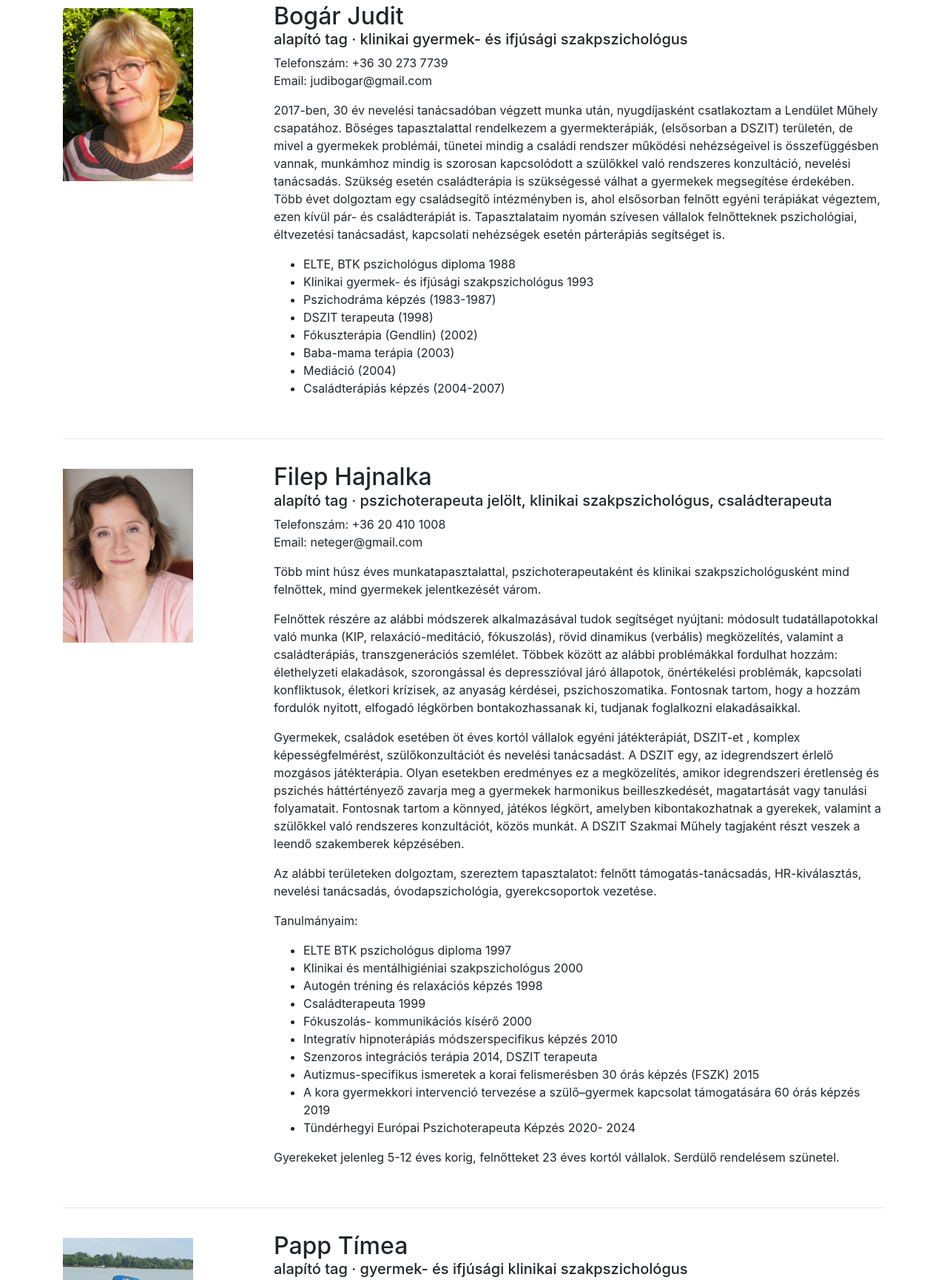
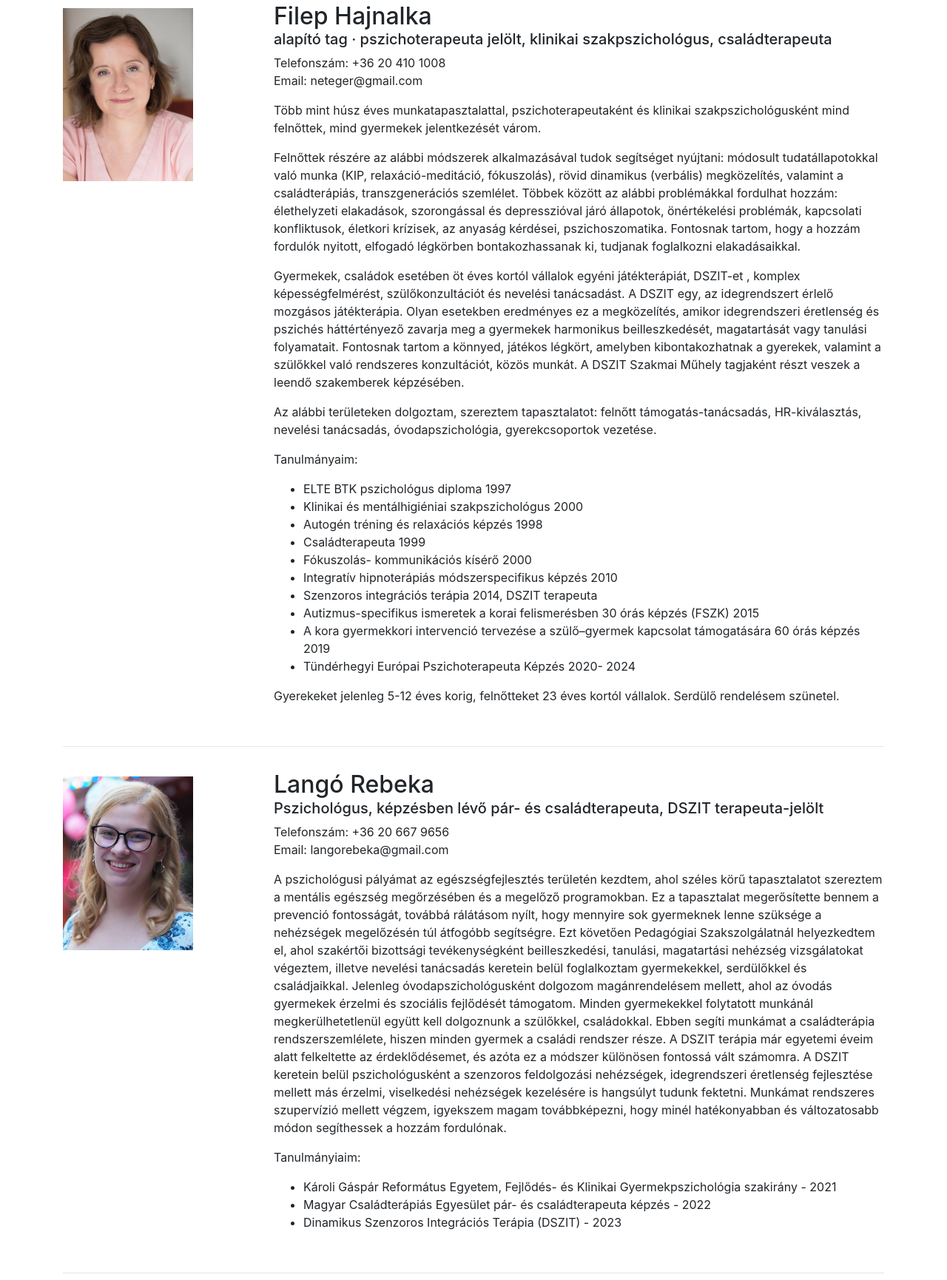
Before and after one commit to zoltan-langsfeld/lendulet-muhely, a website: page src/colleagues.html in a window 1280 px wide. Shown: the part 1948-3679 px from the top of the page at 74% size. Drawn offline with nearby package versions, Linux system fonts and the light colour scheme; files that its build step writes are made by us from their sources.

Commit message:
Removes colleague

```diff
--- a/src/colleagues.html
+++ b/src/colleagues.html
@@ -130,51 +130,6 @@
                 </ul>
             </div>
         </div>
-        <div id="bogar-judit-anchor"></div>
-        <hr class="divider">
-        <div class="row">
-            <div class="col-md-3">
-                <img alt="image" src="./assets/colleagues/bogar_judit.jpg">
-            </div>
-            <div class="col-md-9" id="bogar-judit">
-                <h2 class="name"></h2>
-                <h5 class="title">alapító tag &middot; </h5>
-                <p>
-                    Telefonszám: <span class="phone-nr"></span>
-                    <br>
-                    Email: <span class="email"></span>
-                </p>
-                <p>
-                    2017-ben, 30 év nevelési tanácsadóban végzett munka után, nyugdíjasként
-                    csatlakoztam a Lendület
-                    Műhely csapatához. Bőséges tapasztalattal rendelkezem a gyermekterápiák,
-                    (elsősorban a DSZIT)
-                    területén, de mivel a gyermekek problémái, tünetei mindig a családi rendszer
-                    működési
-                    nehézségeivel is összefüggésben vannak, munkámhoz mindig is szorosan
-                    kapcsolódott a szülőkkel
-                    való rendszeres konzultáció, nevelési tanácsadás. Szükség esetén családterápia
-                    is szükségessé válhat
-                    a gyermekek megsegítése érdekében. Több évet dolgoztam egy családsegítő
-                    intézményben is, ahol
-                    elsősorban felnőtt egyéni terápiákat végeztem, ezen kívül pár- és családterápiát
-                    is. Tapasztalataim
-                    nyomán szívesen vállalok felnőtteknek pszichológiai, éltvezetési tanácsadást,
-                    kapcsolati nehézségek
-                    esetén párterápiás segítséget is.
-                </p>
-                <ul>
-                    <li>ELTE, BTK pszichológus diploma 1988</li>
-                    <li>Klinikai gyermek- és ifjúsági szakpszichológus 1993</li>
-                    <li>Pszichodráma képzés (1983-1987)</li>
-                    <li>DSZIT terapeuta (1998)</li>
-                    <li>Fókuszterápia (Gendlin) (2002)</li>
-                    <li>Baba-mama terápia (2003)</li>
-                    <li>Mediáció (2004)</li>
-                    <li>Családterápiás képzés (2004-2007)</li>
-                </ul>
-            </div>
-        </div>
         <div id="filep-hajnalka-anchor"></div>
         <hr class="divider">
         <div class="row" id="filep-hajnalka">
@@ -239,6 +194,48 @@
                     szünetel.</p>
             </div>
         </div>
+        <div id="lango-rebeka-anchor"></div>
+        <hr class="divider">
+        <div class="row">
+            <div class="col-md-3">
+                <img alt="image" src="./assets/colleagues/lango_rebeka.jpg">
+            </div>
+            <div class="col-md-9" id="lango-rebeka">
+                <h2 class="name"></h2>
+                <h5 class="title"></h5>
+                <p>
+                    Telefonszám: <span class="phone-nr"></span>
+                    <br>
+                    Email: <span class="email"></span>
+                </p>
+                <p>
+                    A pszichológusi pályámat az egészségfejlesztés területén kezdtem, ahol széles körű
+                    tapasztalatot szereztem a mentális egészség megőrzésében és a megelőző programokban. Ez a
+                    tapasztalat megerősítette bennem a prevenció fontosságát, továbbá rálátásom nyílt, hogy
+                    mennyire sok gyermeknek lenne szüksége a nehézségek megelőzésén túl átfogóbb segítségre.
+                    Ezt követően Pedagógiai Szakszolgálatnál helyezkedtem el, ahol szakértői bizottsági
+                    tevékenységként beilleszkedési, tanulási, magatartási nehézség vizsgálatokat végeztem,
+                    illetve nevelési tanácsadás keretein belül foglalkoztam gyermekekkel, serdülőkkel és
+                    családjaikkal. Jelenleg óvodapszichológusként dolgozom magánrendelésem mellett, ahol az
+                    óvodás gyermekek érzelmi és szociális fejlődését támogatom. Minden gyermekekkel
+                    folytatott munkánál megkerülhetetlenül együtt kell dolgoznunk a szülőkkel, családokkal.
+                    Ebben segíti munkámat a családterápia rendszerszemlélete, hiszen minden gyermek a családi
+                    rendszer része. A DSZIT terápia már egyetemi éveim alatt felkeltette az érdeklődésemet, és
+                    azóta ez a módszer különösen fontossá vált számomra. A DSZIT keretein belül
+                    pszichológusként a szenzoros feldolgozási nehézségek, idegrendszeri éretlenség fejlesztése
+                    mellett más érzelmi, viselkedési nehézségek kezelésére is hangsúlyt tudunk fektetni.
+                    Munkámat rendszeres szupervízió mellett végzem, igyekszem magam továbbképezni, hogy
+                    minél hatékonyabban és változatosabb módon segíthessek a hozzám fordulónak.
+                </p>
+                <p>Tanulmányiaim:</p>
+                <ul>
+                    <li>Károli Gáspár Református Egyetem, Fejlődés- és Klinikai Gyermekpszichológia
+                        szakirány - 2021</li>
+                    <li>Magyar Családterápiás Egyesület pár- és családterapeuta képzés - 2022</li>
+                    <li>Dinamikus Szenzoros Integrációs Terápia (DSZIT) - 2023</li>
+                </ul>
+            </div>
+        </div>
         <div id="papp-timea-anchor"></div>
         <hr class="divider">
         <div class="row">
@@ -286,48 +283,6 @@
                 </ul>
             </div>
         </div>
-        <div id="lango-rebeka-anchor"></div>
-        <hr class="divider">
-        <div class="row">
-            <div class="col-md-3">
-                <img alt="image" src="./assets/colleagues/lango_rebeka.jpg">
-            </div>
-            <div class="col-md-9" id="lango-rebeka">
-                <h2 class="name"></h2>
-                <h5 class="title"></h5>
-                <p>
-                    Telefonszám: <span class="phone-nr"></span>
-                    <br>
-                    Email: <span class="email"></span>
-                </p>
-                <p>
-                    A pszichológusi pályámat az egészségfejlesztés területén kezdtem, ahol széles körű
-                    tapasztalatot szereztem a mentális egészség megőrzésében és a megelőző programokban. Ez a
-                    tapasztalat megerősítette bennem a prevenció fontosságát, továbbá rálátásom nyílt, hogy
-                    mennyire sok gyermeknek lenne szüksége a nehézségek megelőzésén túl átfogóbb segítségre.
-                    Ezt követően Pedagógiai Szakszolgálatnál helyezkedtem el, ahol szakértői bizottsági
-                    tevékenységként beilleszkedési, tanulási, magatartási nehézség vizsgálatokat végeztem,
-                    illetve nevelési tanácsadás keretein belül foglalkoztam gyermekekkel, serdülőkkel és
-                    családjaikkal. Jelenleg óvodapszichológusként dolgozom magánrendelésem mellett, ahol az
-                    óvodás gyermekek érzelmi és szociális fejlődését támogatom. Minden gyermekekkel
-                    folytatott munkánál megkerülhetetlenül együtt kell dolgoznunk a szülőkkel, családokkal.
-                    Ebben segíti munkámat a családterápia rendszerszemlélete, hiszen minden gyermek a családi
-                    rendszer része. A DSZIT terápia már egyetemi éveim alatt felkeltette az érdeklődésemet, és
-                    azóta ez a módszer különösen fontossá vált számomra. A DSZIT keretein belül
-                    pszichológusként a szenzoros feldolgozási nehézségek, idegrendszeri éretlenség fejlesztése
-                    mellett más érzelmi, viselkedési nehézségek kezelésére is hangsúlyt tudunk fektetni.
-                    Munkámat rendszeres szupervízió mellett végzem, igyekszem magam továbbképezni, hogy
-                    minél hatékonyabban és változatosabb módon segíthessek a hozzám fordulónak.
-                </p>
-                <p>Tanulmányiaim:</p>
-                <ul>
-                    <li>Károli Gáspár Református Egyetem, Fejlődés- és Klinikai Gyermekpszichológia
-                        szakirány - 2021</li>
-                    <li>Magyar Családterápiás Egyesület pár- és családterapeuta képzés - 2022</li>
-                    <li>Dinamikus Szenzoros Integrációs Terápia (DSZIT) - 2023</li>
-                </ul>
-            </div>
-        </div>
         <div id="footer"></div>
     </div>
 </main>
```
Also changed, not shown: src/index.html (+11 -22 lines), src/assets/colleagues/bogar_judit.jpg (deleted).
